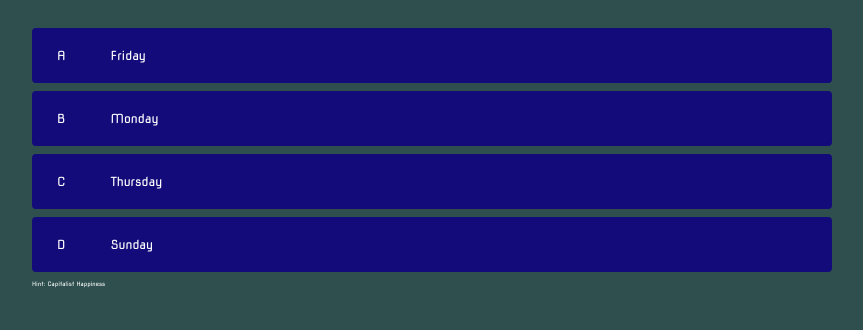
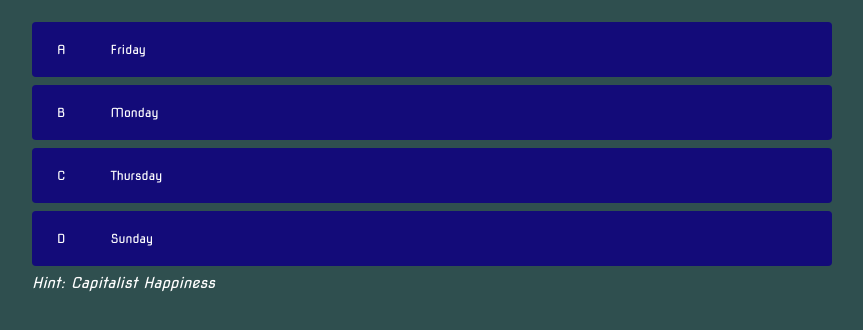
Before and after one commit to gariypaul/QuizOnSelfApp, a website: page game.html in a window 1280 px wide. Shown: the part 370-700 px from the top of the page, without its empty margins (208-1071 px from the left). Drawn offline with Linux system fonts and the light colour scheme.

Commit message:
Added new style for hints

```diff
--- a/style/gamestyle.css
+++ b/style/gamestyle.css
@@ -63,7 +63,10 @@ body{
     width: 0%;
 }
 
-
+#hint{
+    font-size: 1.5rem;
+    font-style: italic;
+}
 
 
 @media screen and (max-width: 768px){
```
